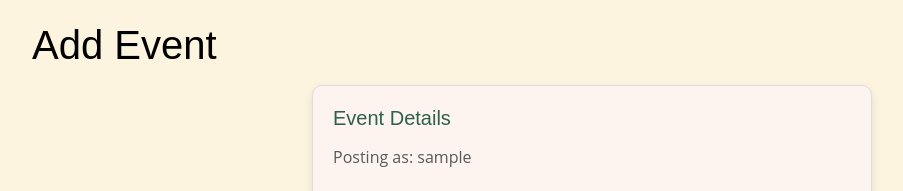
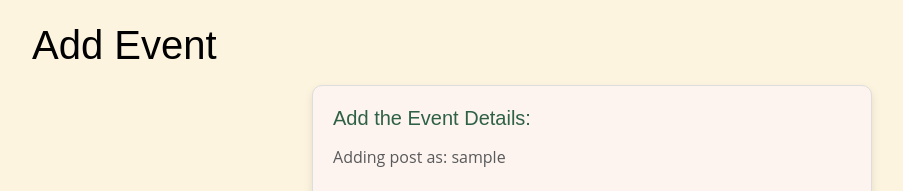
Before and after one commit to SophieMcGee/donegalexplorers, a Django app: page /add-event/ in a window 1280 px wide. Shown: the part 167-358 px from the top of the page, without its empty margins (48-951 px from the left). Run offline with Django 4.2, Linux system fonts and the light colour scheme; the visitor is signed in with stand-in values (Sample User, id 1); some libraries are stand-ins or nearby versions.

Commit message:
Update text in add event template

```diff
--- a/templates/add_event.html
+++ b/templates/add_event.html
@@ -9,8 +9,8 @@
         <div class="card-custom">
             <div class="card-body">
                 {% if user.is_authenticated %}
-                    <h3 class="card-title">Event Details</h3>
-                    <p class="text-muted">Posting as: {{ user.username }}</p>
+                    <h3 class="card-title">Add the Event Details:</h3>
+                    <p class="text-muted">Adding post as: {{ user.username }}</p>
                     <form method="post" enctype="multipart/form-data" class="form-custom" style="margin-top: 1.3em;">
                         {% csrf_token %}
                         {{ form|crispy }}
```
